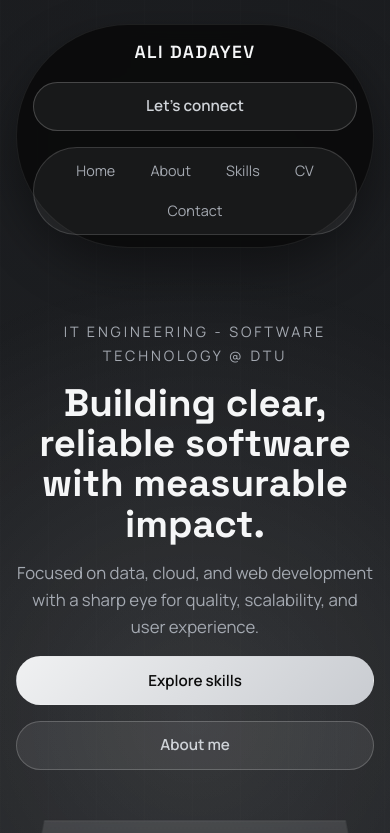
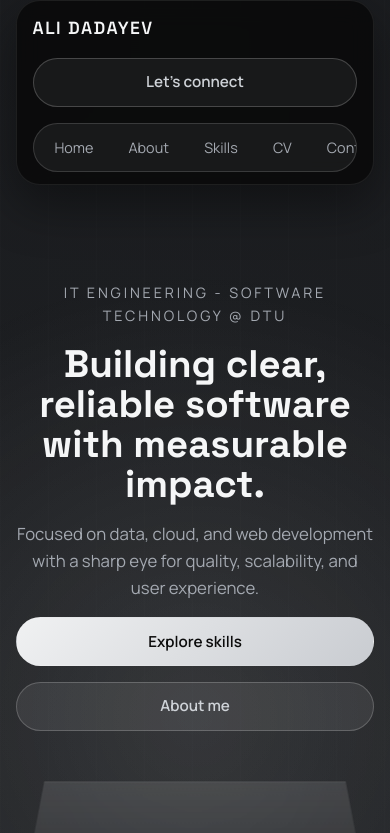
Before and after one commit to dadayev95/Portfolio, a plain HTML site: page index.html in a window 390 px wide. Shown: the top 833 px of the page. Drawn offline with nearby package versions, Linux system fonts and the light colour scheme.

Commit message:
Update styles.css

```diff
--- a/styles.css
+++ b/styles.css
@@ -638,12 +638,28 @@ a {
 
 @media (max-width: 640px) {
   .topbar {
+    position: static;
     padding: 0.8rem 1rem;
+    border-radius: 24px;
+    flex-direction: column;
+    align-items: stretch;
   }
 
   .nav-pill {
-    flex-wrap: wrap;
-    justify-content: center;
+    flex-wrap: nowrap;
+    justify-content: flex-start;
+    width: 100%;
+    overflow-x: auto;
+    scrollbar-width: none;
+    padding: 0.4rem;
+  }
+
+  .nav-pill::-webkit-scrollbar {
+    display: none;
+  }
+
+  .nav-pill a {
+    flex: 0 0 auto;
   }
 
   .hero {
@@ -655,6 +671,10 @@ a {
   }
 
   .button {
+    width: 100%;
+  }
+
+  .button.ghost {
     width: 100%;
   }
 
```
